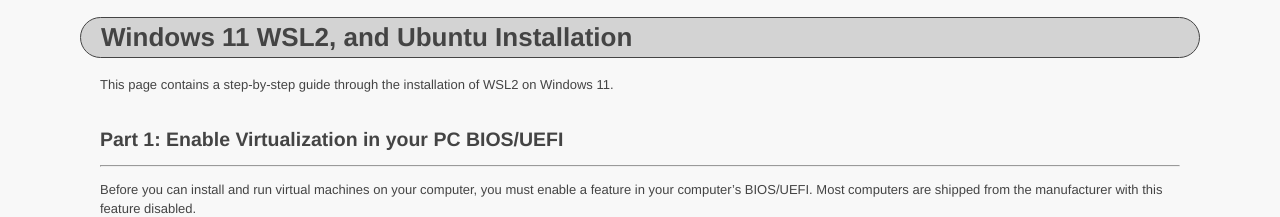
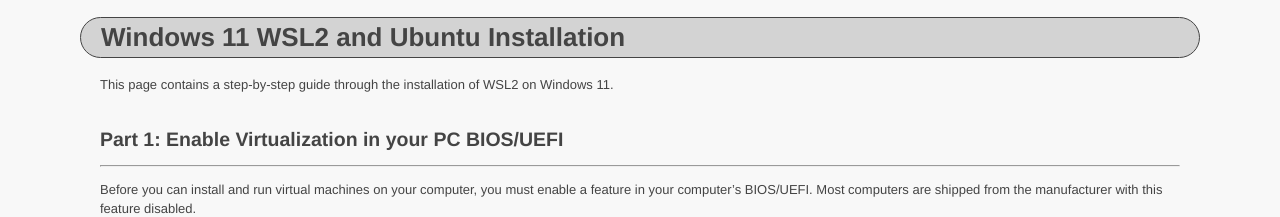
Before and after one commit to ycpcs/dev-env-setup-guide, a Jekyll site: the page built from prog_envs/win11/win11_wsl2_installation.md, in a window 1280 px wide. Shown: the top 217 px of the page. Built offline with Jekyll 4.4.1, drawn with Linux system fonts in a browser that asks for light colours.

```diff
--- a/prog_envs/win11/win11_wsl2_installation.md
+++ b/prog_envs/win11/win11_wsl2_installation.md
@@ -1,6 +1,6 @@
 ---
 layout: default
-title: Windows 11 WSL2, and Ubuntu Installation
+title: Windows 11 WSL2 and Ubuntu Installation
 ---
 
 This page contains a step-by-step guide through the installation of WSL2 on Windows 11.
```
Also changed, not shown: prog_envs/win11/win11_clion_installation.md (+1 -1 lines).
